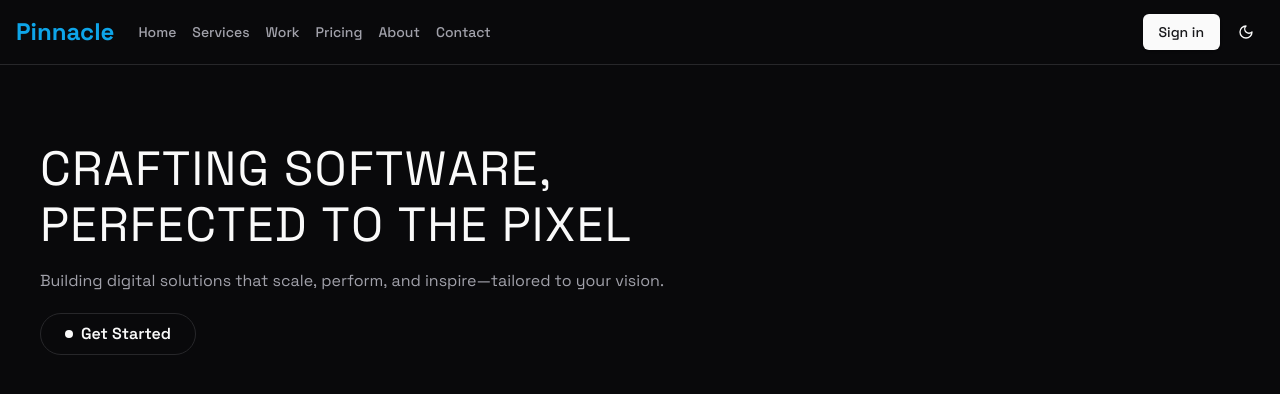
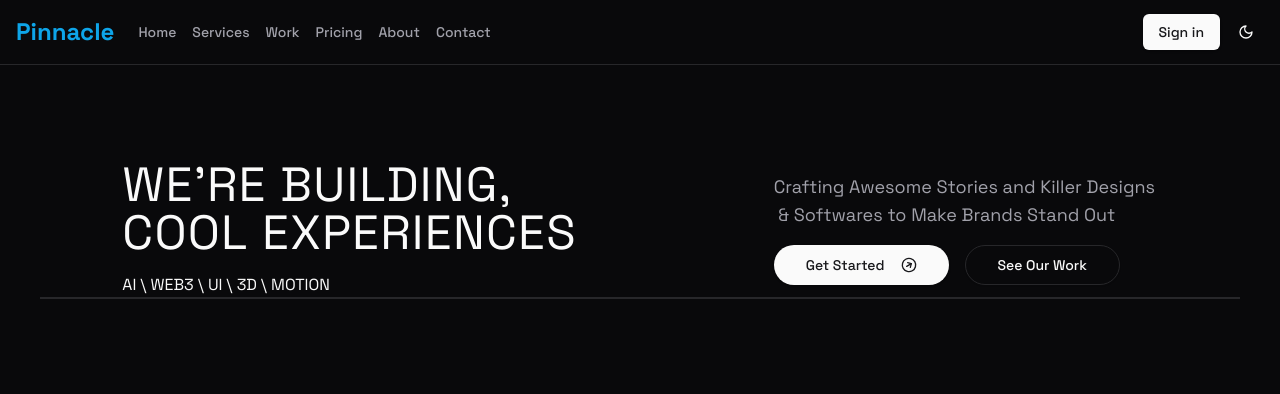
Before and after one commit to Ankit-2145/React-animated-website, a React (Vite) app: page / in a window 1280 px wide. Shown: the top 394 px of the page. Built offline with nearby package versions, Linux system fonts and the light colour scheme.

Commit message:
style: Hero section layout changed

```diff
--- a/package.json
+++ b/package.json
@@ -14,6 +14,7 @@
     "@radix-ui/react-dropdown-menu": "^2.1.4",
     "@radix-ui/react-navigation-menu": "^1.2.3",
     "@radix-ui/react-slot": "^1.1.1",
+    "@splinetool/react-spline": "^4.0.0",
     "class-variance-authority": "^0.7.1",
     "clsx": "^2.1.1",
     "framer-motion": "^12.0.6",
--- a/src/components/Hero.tsx
+++ b/src/components/Hero.tsx
@@ -1,36 +1,65 @@
 "use client";
 
-import { TextAnimate } from "./magicui/text-animate";
-import { InteractiveHoverButton } from "./magicui/interactive-hover-button";
+import { TextAnimate } from "@/components/magicui/text-animate";
+import { Button } from "./ui/button";
+import { ArrowDownCircleIcon } from "lucide-react";
 
+/**
+ * Hero Component
+ *
+ * This component renders the main hero section of the landing page.
+ * It showcases the company's main message and call-to-action buttons.
+ *
+ * @returns {JSX.Element} The rendered Hero component
+ */
 export default function Hero() {
   return (
-    <>
-      <section className="mx-10 font-SpaceGrotesk min-h-screen">
-        <div className="py-20">
-          <div>
-            <h1 className="text-3xl md:text-5xl text-foreground tracking-wide text-balance uppercase">
-              <TextAnimate
-                className="pb-2"
-                animation="slideRight"
-                by="character"
-              >
-                Crafting software,
+    <section className="font-SpaceGrotesk py-12 md:py-24 px-4 md:px-10">
+      <div className="container mx-auto">
+        <div className="flex flex-col lg:flex-row justify-around items-start lg:items-center gap-8 border-b-2">
+          {/* Left column: Main heading and subheading */}
+          <div className="space-y-4 text-left">
+            <h1 className="text-3xl md:text-5xl text-foreground tracking-wide leading-tight uppercase">
+              {/* Animated text for main heading */}
+              <TextAnimate animation="slideRight" by="character">
+                We&apos;re Building,
               </TextAnimate>
               <TextAnimate animation="slideRight" by="character">
-                perfected to the pixel
+                Cool Experiences
               </TextAnimate>
             </h1>
-            <p className="text-base py-5 text-muted-foreground">
+            {/* Subheading with animated text */}
+            <h2 className="text-base">
               <TextAnimate animation="slideLeft" by="word">
-                Building digital solutions that scale, perform, and
-                inspire—tailored to your vision.
+                AI \ WEB3 \ UI \ 3D \ MOTION
+              </TextAnimate>
+            </h2>
+          </div>
+
+          {/* Right column: Description and CTA buttons */}
+          <div className="flex flex-col gap-4 max-w-sm">
+            {/* Animated description text */}
+            <p className="text-base md:text-lg text-left text-muted-foreground">
+              <TextAnimate animation="slideLeft" by="word">
+                Crafting Awesome Stories and Killer Designs & Softwares to Make
+                Brands Stand Out
               </TextAnimate>
             </p>
+            {/* Call-to-action buttons */}
+            <div className="flex flex-wrap justify-start gap-4">
+              {/* Primary CTA button */}
+              <Button variant="default" size="lg" className="rounded-full">
+                Get Started{" "}
+                <ArrowDownCircleIcon className="-rotate-[120deg] ml-2" />
+              </Button>
+              {/* Secondary CTA button */}
+              <Button variant="outline" size="lg" className="rounded-full">
+                See Our Work
+              </Button>
+            </div>
           </div>
-          <InteractiveHoverButton>Get Started</InteractiveHoverButton>
         </div>
-      </section>
-    </>
+      </div>
+    </section>
   );
 }
--- a/src/components/Navbar.tsx
+++ b/src/components/Navbar.tsx
@@ -5,7 +5,7 @@ import { Menu } from "lucide-react";
 
 import { Button } from "@/components/ui/button";
 import { Sheet, SheetContent, SheetTrigger } from "@/components/ui/sheet";
-import { ModeToggle } from "./mode-toggle";
+import { ModeToggle } from "@/components/mode-toggle";
 
 interface NavItem {
   name: string;
--- a/src/components/magicui/interactive-hover-button.tsx
+++ /dev/null
@@ -1,35 +0,0 @@
-import React from "react";
-import { ArrowRight } from "lucide-react";
-import { cn } from "@/lib/utils";
-
-interface InteractiveHoverButtonProps
-  extends React.ButtonHTMLAttributes<HTMLButtonElement> {}
-
-export const InteractiveHoverButton = React.forwardRef<
-  HTMLButtonElement,
-  InteractiveHoverButtonProps
->(({ children, className, ...props }, ref) => {
-  return (
-    <button
-      ref={ref}
-      className={cn(
-        "group relative w-auto cursor-pointer overflow-hidden rounded-full border bg-background p-2 px-6 text-center font-semibold",
-        className,
-      )}
-      {...props}
-    >
-      <div className="flex items-center gap-2">
-        <div className="h-2 w-2 rounded-full bg-primary transition-all duration-300 group-hover:scale-[100.8]"></div>
-        <span className="inline-block transition-all duration-300 group-hover:translate-x-12 group-hover:opacity-0">
-          {children}
-        </span>
-      </div>
-      <div className="absolute top-0 z-10 flex h-full w-full translate-x-12 items-center justify-center gap-2 text-primary-foreground opacity-0 transition-all duration-300 group-hover:-translate-x-5 group-hover:opacity-100">
-        <span>{children}</span>
-        <ArrowRight />
-      </div>
-    </button>
-  );
-});
-
-InteractiveHoverButton.displayName = "InteractiveHoverButton";
--- /dev/null
+++ b/src/components/magicui/sparkles-text.tsx
@@ -0,0 +1,150 @@
+"use client";
+
+import { motion } from "motion/react";
+import { CSSProperties, ReactElement, useEffect, useState } from "react";
+
+import { cn } from "@/lib/utils";
+
+interface Sparkle {
+  id: string;
+  x: string;
+  y: string;
+  color: string;
+  delay: number;
+  scale: number;
+  lifespan: number;
+}
+
+const Sparkle: React.FC<Sparkle> = ({ id, x, y, color, delay, scale }) => {
+  return (
+    <motion.svg
+      key={id}
+      className="pointer-events-none absolute z-20"
+      initial={{ opacity: 0, left: x, top: y }}
+      animate={{
+        opacity: [0, 1, 0],
+        scale: [0, scale, 0],
+        rotate: [75, 120, 150],
+      }}
+      transition={{ duration: 0.8, repeat: Infinity, delay }}
+      width="21"
+      height="21"
+      viewBox="0 0 21 21"
+    >
+      <path
+        d="M9.82531 0.843845C10.0553 0.215178 10.9446 0.215178 11.1746 0.843845L11.8618 2.72026C12.4006 4.19229 12.3916 6.39157 13.5 7.5C14.6084 8.60843 16.8077 8.59935 18.2797 9.13822L20.1561 9.82534C20.7858 10.0553 20.7858 10.9447 20.1561 11.1747L18.2797 11.8618C16.8077 12.4007 14.6084 12.3916 13.5 13.5C12.3916 14.6084 12.4006 16.8077 11.8618 18.2798L11.1746 20.1562C10.9446 20.7858 10.0553 20.7858 9.82531 20.1562L9.13819 18.2798C8.59932 16.8077 8.60843 14.6084 7.5 13.5C6.39157 12.3916 4.19225 12.4007 2.72023 11.8618L0.843814 11.1747C0.215148 10.9447 0.215148 10.0553 0.843814 9.82534L2.72023 9.13822C4.19225 8.59935 6.39157 8.60843 7.5 7.5C8.60843 6.39157 8.59932 4.19229 9.13819 2.72026L9.82531 0.843845Z"
+        fill={color}
+      />
+    </motion.svg>
+  );
+};
+
+interface SparklesTextProps {
+  /**
+   * @default <div />
+   * @type ReactElement
+   * @description
+   * The component to be rendered as the text
+   * */
+  as?: ReactElement;
+
+  /**
+   * @default ""
+   * @type string
+   * @description
+   * The className of the text
+   */
+  className?: string;
+
+  /**
+   * @required
+   * @type string
+   * @description
+   * The text to be displayed
+   * */
+  text: string;
+
+  /**
+   * @default 10
+   * @type number
+   * @description
+   * The count of sparkles
+   * */
+  sparklesCount?: number;
+
+  /**
+   * @default "{first: '#9E7AFF', second: '#FE8BBB'}"
+   * @type string
+   * @description
+   * The colors of the sparkles
+   * */
+  colors?: {
+    first: string;
+    second: string;
+  };
+}
+
+export const SparklesText: React.FC<SparklesTextProps> = ({
+  text,
+  colors = { first: "#9E7AFF", second: "#FE8BBB" },
+  className,
+  sparklesCount = 10,
+  ...props
+}) => {
+  const [sparkles, setSparkles] = useState<Sparkle[]>([]);
+
+  useEffect(() => {
+    const generateStar = (): Sparkle => {
+      const starX = `${Math.random() * 100}%`;
+      const starY = `${Math.random() * 100}%`;
+      const color = Math.random() > 0.5 ? colors.first : colors.second;
+      const delay = Math.random() * 2;
+      const scale = Math.random() * 1 + 0.3;
+      const lifespan = Math.random() * 10 + 5;
+      const id = `${starX}-${starY}-${Date.now()}`;
+      return { id, x: starX, y: starY, color, delay, scale, lifespan };
+    };
+
+    const initializeStars = () => {
+      const newSparkles = Array.from({ length: sparklesCount }, generateStar);
+      setSparkles(newSparkles);
+    };
+
+    const updateStars = () => {
+      setSparkles((currentSparkles) =>
+        currentSparkles.map((star) => {
+          if (star.lifespan <= 0) {
+            return generateStar();
+          } else {
+            return { ...star, lifespan: star.lifespan - 0.1 };
+          }
+        }),
+      );
+    };
+
+    initializeStars();
+    const interval = setInterval(updateStars, 100);
+
+    return () => clearInterval(interval);
+  }, [colors.first, colors.second, sparklesCount]);
+
+  return (
+    <div
+      className={cn("text-6xl font-bold", className)}
+      {...props}
+      style={
+        {
+          "--sparkles-first-color": `${colors.first}`,
+          "--sparkles-second-color": `${colors.second}`,
+        } as CSSProperties
+      }
+    >
+      <span className="relative inline-block">
+        {sparkles.map((sparkle) => (
+          <Sparkle key={sparkle.id} {...sparkle} />
+        ))}
+        <strong>{text}</strong>
+      </span>
+    </div>
+  );
+};
--- a/src/index.css
+++ b/src/index.css
@@ -1,4 +1,5 @@
 @import url("https://fonts.googleapis.com/css2?family=Space+Grotesk:wght@300..700&display=swap");
+@import url("https://fonts.googleapis.com/css2?family=Urbanist:ital,wght@0,100..900;1,100..900&display=swap");
 
 @tailwind base;
 @tailwind components;
```
Also changed, not shown: tailwind.config.js (+55 -56 lines), 1 other file (tests, documents, lock files or other folders).
